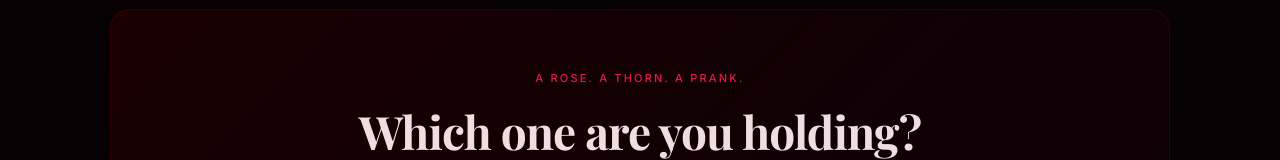
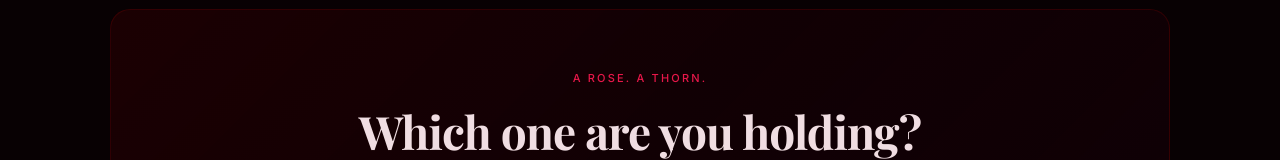
Before and after one commit to niobe679/naughtyrose, a React (Vite) app: page / in a window 1280 px wide. Shown: the part 1584-1744 px from the top of the page. Built offline with nearby package versions, Linux system fonts and the light colour scheme; no server answers; a web font is replaced by a local one.

Commit message:
initial deploy 10 analytics added

```diff
--- a/package.json
+++ b/package.json
@@ -12,6 +12,7 @@
   "dependencies": {
     "@fontsource/inter": "^5.2.8",
     "@fontsource/playfair-display": "^5.2.8",
+    "@vercel/analytics": "^2.0.1",
     "date-fns": "^4.1.0",
     "firebase": "^12.13.0",
     "framer-motion": "^12.38.0",
--- a/src/App.tsx
+++ b/src/App.tsx
@@ -8,6 +8,9 @@ import { Courier } from './pages/Courier';
 import { About } from './pages/About';
 import { Admin } from './pages/Admin';
 import './index.css';
+import { Analytics } from '@vercel/analytics/react';
+
+//import { Analytics } from "@vercel/analytics/next"
 
 export default function App() {
   return (
@@ -22,6 +25,7 @@ export default function App() {
         <Route path="/HandNadmins" element={<Admin />} />
       </Routes>
       <Footer />
+      <Analytics />
     </BrowserRouter>
   );
 }
--- a/src/pages/Home.tsx
+++ b/src/pages/Home.tsx
@@ -114,7 +114,7 @@ export function Home() {
           transition={{ duration: 0.6 }}
           viewport={{ once: true }}
         >
-          <p className="hero-eyebrow" style={{ marginBottom: 16 }}>A rose. A thorn. A prank.</p>
+          <p className="hero-eyebrow" style={{ marginBottom: 16 }}>A rose. A thorn.</p>
           <h2 style={{ fontFamily: "'Playfair Display', serif", fontSize: 'clamp(28px, 4vw, 46px)', marginBottom: 24, fontWeight: 700 }}>
             Which one are you holding?
           </h2>
```
Also changed, not shown: 1 other file (tests, documents, lock files or other folders).
